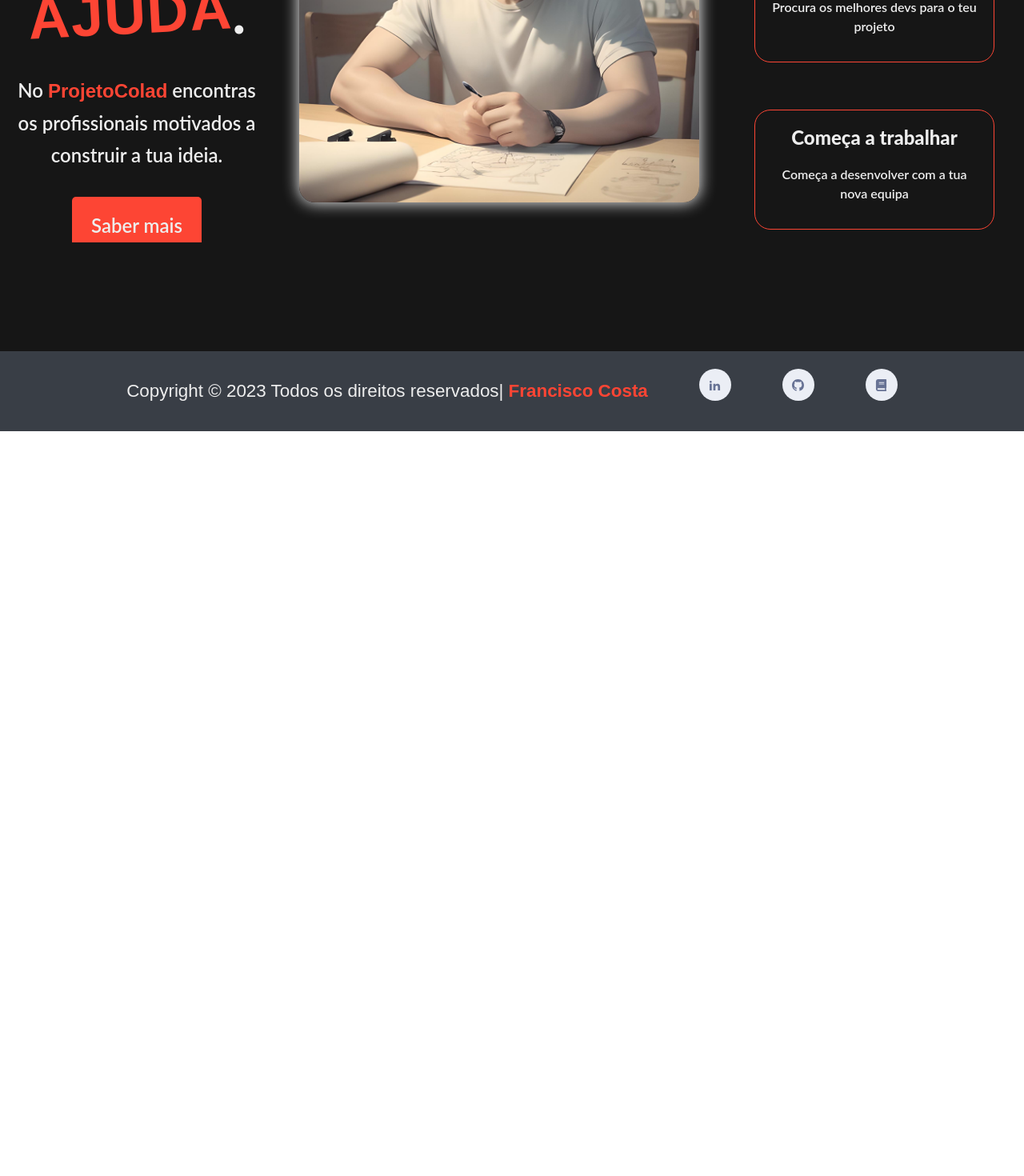
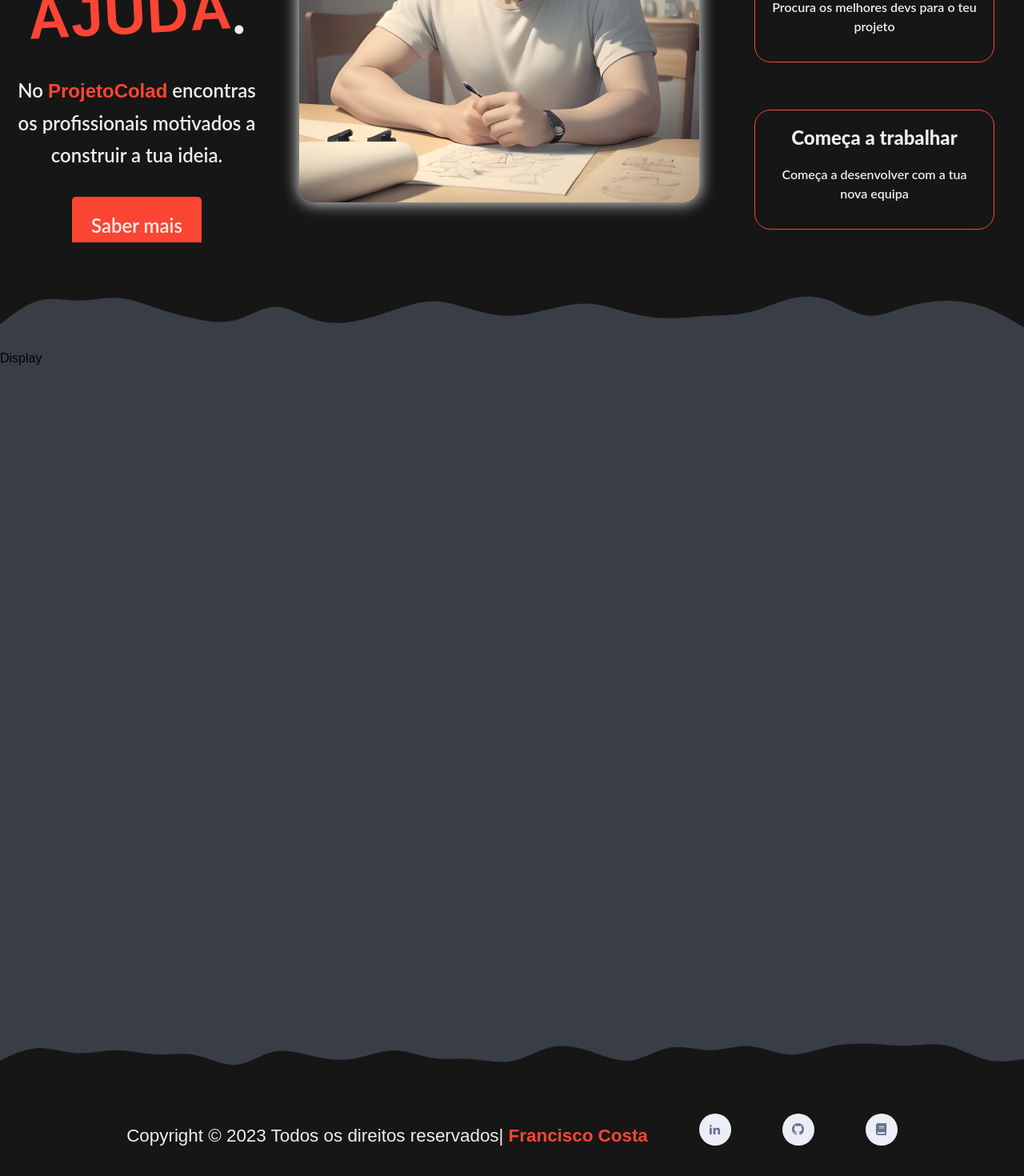
Before and after one commit to FranciscoCosta/ProjetoColad, a Next.js app: page / in a window 1280 px wide. Shown: the part 511-1981 px from the top of the page at 80% size. Before the commit the page ends 1050 px from the top, so only its background shows below. Built offline with nearby package versions, Linux system fonts and the light colour scheme.

Commit message:
Feat: Added transition svgs to home components

```diff
--- a/src/app/Home.scss
+++ b/src/app/Home.scss
@@ -4,5 +4,6 @@
     display: flex;
     align-items: start;
     justify-content: center;
+    flex-direction: column;
     background-color: var(--primary-color);
 }
--- a/src/app/globals.css
+++ b/src/app/globals.css
@@ -38,3 +38,19 @@
   background-color: var(--dark-green);
   border-radius: 100px;
 }
+
+.spacer{
+  aspect-ratio: 960/100;
+  width: 100%;
+  background-repeat: no-repeat;
+  background-position: center;
+  background-size: cover;
+}
+
+.hero__display{
+  background-image: url('../../public/images/wavehero.svg');
+}
+
+.display__display{
+  background-image: url('../../public/images/wavedisplay.svg');
+}
--- a/src/app/page.tsx
+++ b/src/app/page.tsx
@@ -2,11 +2,14 @@ import Image from 'next/image'
 import './Home.scss'
 
 import Hero from '@/components/hero/Hero'
+import Display from '@/components/display/Display'
 export default function Home() {
   return (
     <main className='Home'>
       <Hero />
-
+      <div className="spacer hero__display" />
+      <Display />
+      <div className="spacer display__display" />
     </main>
   )
 }
--- /dev/null
+++ b/src/components/display/Display.scss
@@ -0,0 +1,5 @@
+.Display{
+    width: 100%;
+    background-color: var(--dark-grey);
+    min-height: 100vh;
+}
--- /dev/null
+++ b/src/components/display/Display.tsx
@@ -0,0 +1,10 @@
+import React from 'react';
+
+import './Display.scss'
+const Display = () => {
+  return (
+    <div className='Display'>Display</div>
+  )
+}
+
+export default Display
--- a/src/components/footer/Footer.scss
+++ b/src/components/footer/Footer.scss
@@ -1,6 +1,6 @@
 .Footer{
     min-height: 100px;
-    background-color: var(--dark-grey);
+    background-color: var(--primary-color);
     display: flex;
     flex-direction: row;
     align-items: center;
```
Also changed, not shown: public/images/wavedisplay.svg (added), public/images/wavehero.svg (added).
